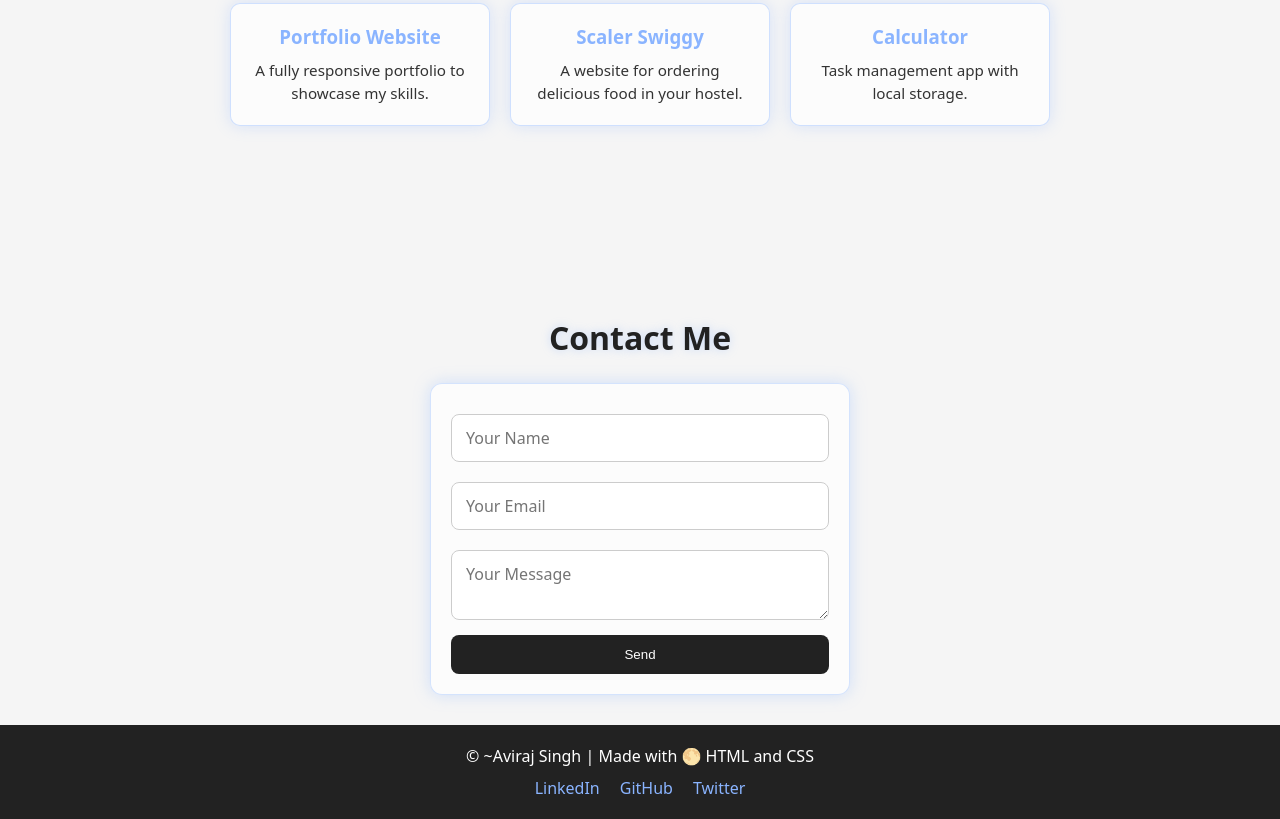
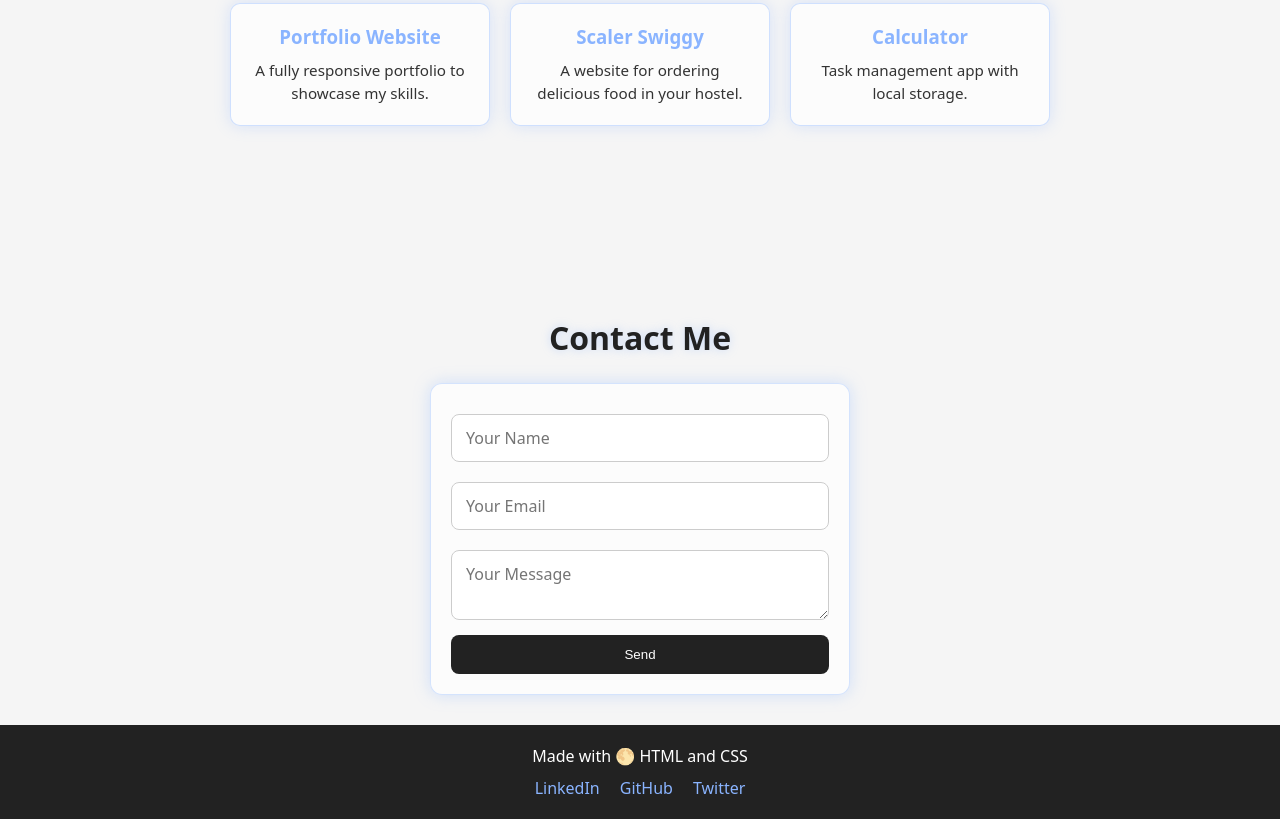
Before and after one commit to aviraj-singh1/MyPortfolio, a plain HTML site: page index.html in a window 1280 px wide. Shown: the part 1351-2170 px from the top of the page. Drawn offline with Linux system fonts and the light colour scheme.

Commit message:
my portfolio

```diff
--- a/index.html
+++ b/index.html
@@ -82,7 +82,7 @@
     </section>
 
 <footer>
-  <p>&copy; ~Aviraj Singh | Made with 🌕 HTML and CSS</p>
+  <p> Made with 🌕 HTML and CSS </p>
 
   <div class="socials">
   <a href="https://www.linkedin.com/in/aviraj-singh-a6483630a/" target="_blank">LinkedIn</a>
```
